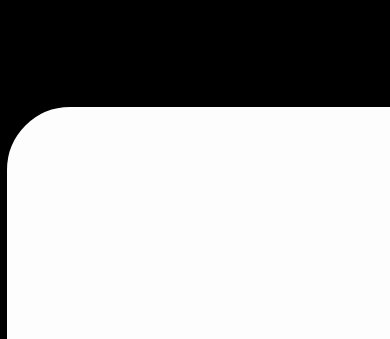
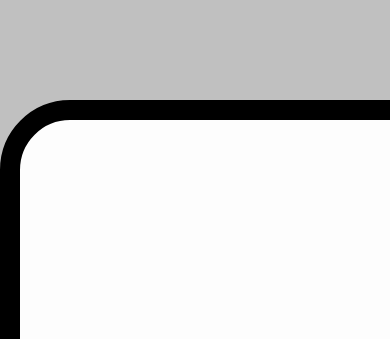
Before and after one commit to JoaoMarcos90/reservas, a plain HTML site: page index.html in a window 390 px wide. Shown: the top 339 px of the page. Drawn offline with Linux system fonts and the light colour scheme.

Commit message:
Update estilos.css

```diff
--- a/estilos.css
+++ b/estilos.css
@@ -141,7 +141,7 @@ h4{
      .container{
         display: block;
         background-image: none;
-        background-color: black;
+        background-color: silver;
         height: 1800px;
         width: 1030px;
      }
@@ -151,6 +151,7 @@ h4{
     background-color: rgb(253, 253, 253);
     height: 1200px;
     width: 910px;
+    border: 20px solid black;
      }
 
      .form-box .form-input{
@@ -176,7 +177,6 @@ h4{
         width: 300px;
         height: 100px;
         font-size: 30px;
-        margin: 40px;
         background: silver;
     }
     .entrar:hover{
@@ -189,7 +189,6 @@ h4{
         width: 340px;
         height: 100px;
         font-size: 30px;
-        margin: 40px;
         background: silver;
     }
     .cadastro:hover{
```
